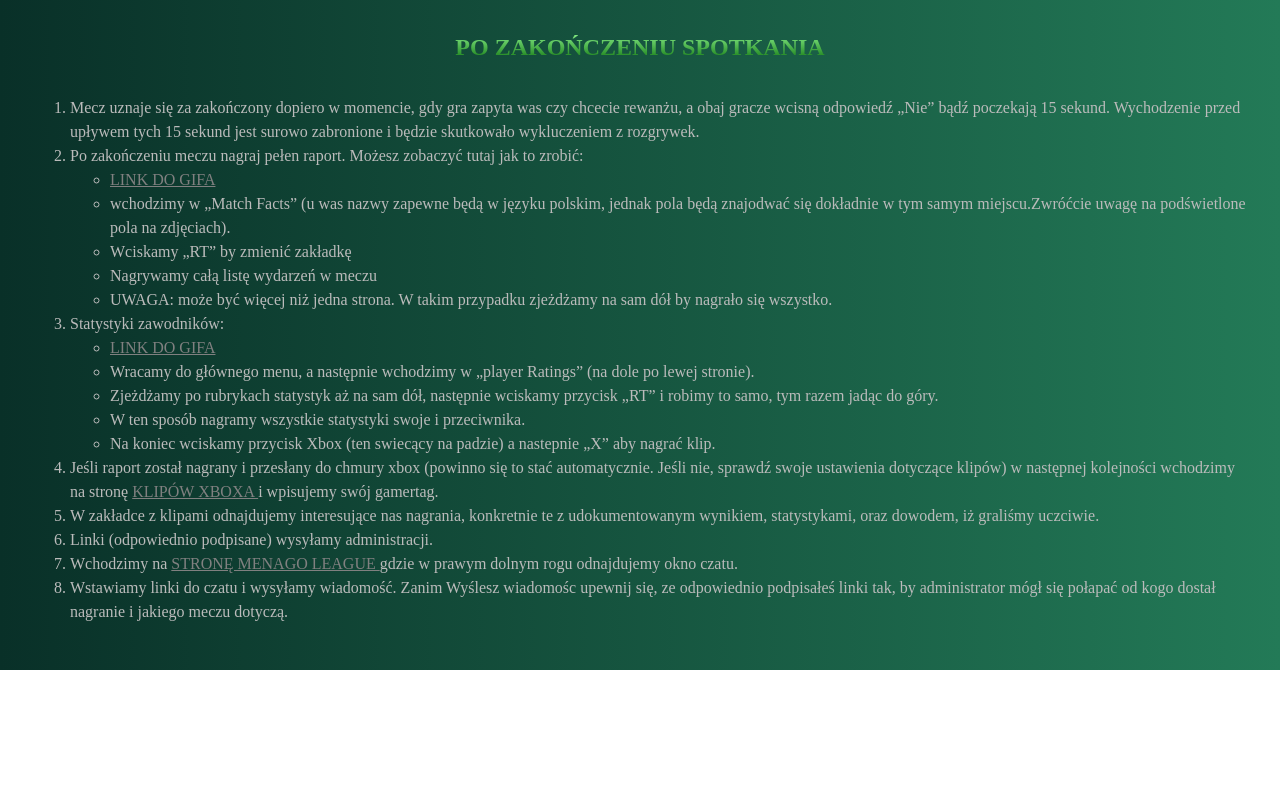
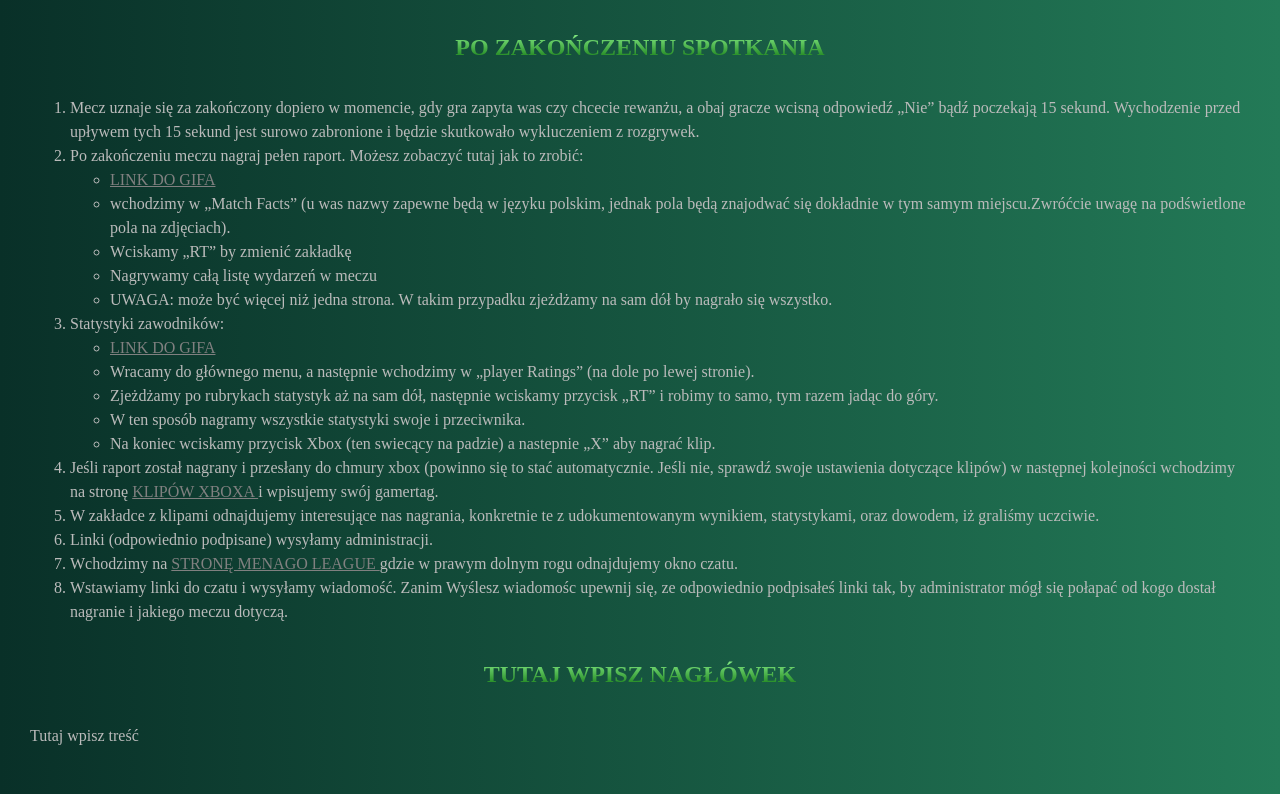
Before and after one commit to gracstol/secondproject, a plain HTML site: page pomoc.html in a window 1280 px wide. Shown: the part 1400-2194 px from the top of the page. Before the commit the page ends 2070 px from the top, so only its background shows below. Drawn offline with nearby package versions, Linux system fonts and the light colour scheme.

Commit message:
small changes

```diff
--- a/pomoc.html
+++ b/pomoc.html
@@ -115,9 +115,9 @@
                            </li>
                         </ol>
                     </p>
-                    <h4 class="lower-header">
+                <h4 class="lower-header">
                         W trakcie meczu
-                    </h4>
+                </h4>
                     <p class="normal-match__paragraph">
                         <ol>
                             <li>
@@ -213,10 +213,14 @@
                             <li>
                                 Wstawiamy linki do czatu i wysyłamy wiadomość. Zanim Wyślesz wiadomośc upewnij się, ze odpowiednio podpisałeś linki tak, by administrator mógł się połapać od kogo dostał nagranie i jakiego meczu dotyczą.
                             </li>
-                        </ol>
-                    </p>
-                </li>
-            </ol>
+                    </ol>
+                </p>
+                <h4 class="lower-header">
+                    Tutaj wpisz nagłówek
+                </h4>
+                <p class="normal-match__paragraph">
+                    Tutaj wpisz treść
+                </p>
         </div>
     </div>
 </body>
--- a/stylecss/mobile.css
+++ b/stylecss/mobile.css
@@ -65,7 +65,6 @@
     {
         padding: unset;
     }
-
 }
 
 /* Main banner  section */
```
Also changed, not shown: pictures/navigation.svg (added).
